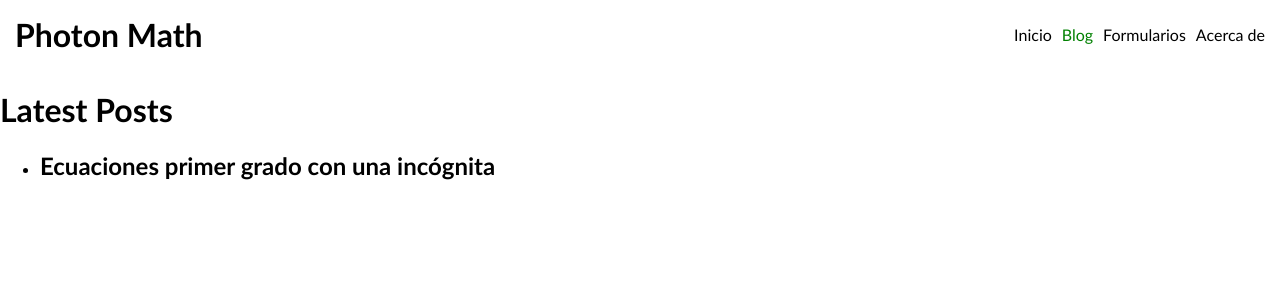
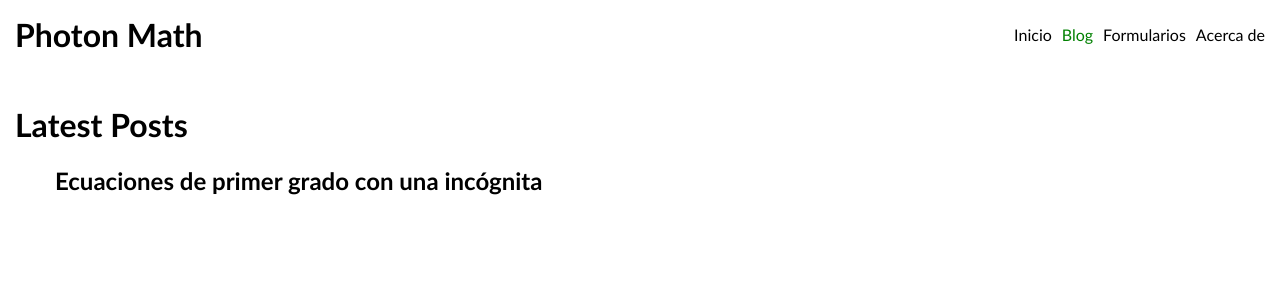
Before and after one commit to senkusip/senkusip.github.io, a Jekyll site: the page built from blog.html, in a window 1280 px wide. Shown: the top 300 px of the page. Built offline with Jekyll 4.4.1, drawn with Linux system fonts in a browser that asks for light colours; a script that is not in the unit is left out.

Commit message:
add post

```diff
--- a/_sass/main.scss
+++ b/_sass/main.scss
@@ -31,3 +31,11 @@
     text-decoration: none;
     color: black;
 }
+.content {
+    margin: 0;
+    padding: 15px;
+}
+
+.posts-list {
+    list-style: none;
+}
--- a/blog.html
+++ b/blog.html
@@ -4,7 +4,7 @@
 ---
 <h1>Latest Posts</h1>
 
-<ul>
+<ul class="posts-list">
   {% for post in site.posts %}
     <li>
       <h2><a href="{{ post.url }}">{{ post.title }}</a></h2>
```
Also changed, not shown: _posts/2026-02-22-ecuaciones de primer grado con una incógnita.md (renamed from _posts/2026-02-22-ecuaciones primer grado con una incógnita.md), 6 other files.
